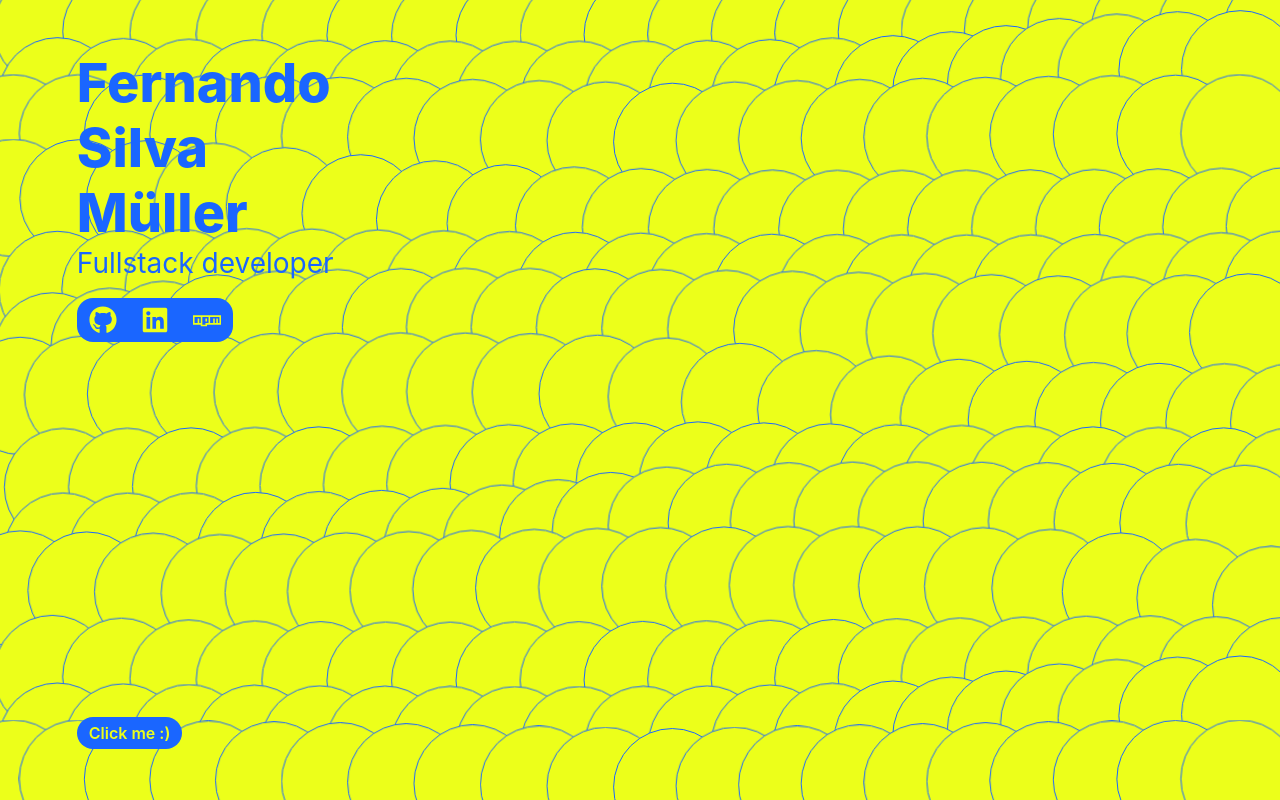
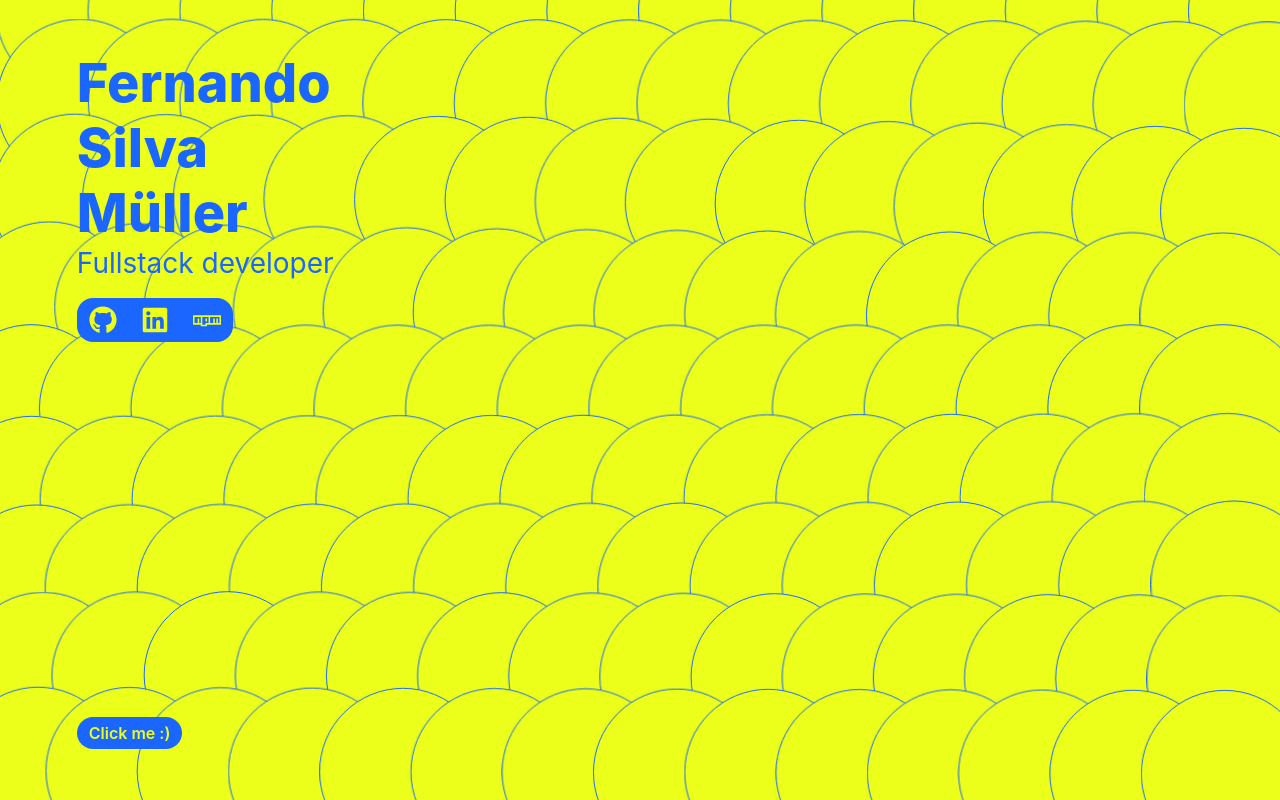
Before and after one commit to fdograph/silvamuller-rocks, a Svelte app: page / in a window 1280 px wide. Built offline with nearby package versions, Linux system fonts and the light colour scheme.

Commit message:
Improving waves animation

```diff
--- a/src/App.svelte
+++ b/src/App.svelte
@@ -9,7 +9,7 @@
     const themes = ['dark-lines', 'yellow', 'circles', 'waves', 'spirals'];
     type ThemeName = typeof themes[number];
 
-    const randomIndex = Math.floor(Math.random() * (themes.length - 1));
+    const randomIndex = 3 || Math.floor(Math.random() * (themes.length - 1));
     let currentTheme: ThemeName = themes[randomIndex];
 
     const flipTheme = () => {
--- a/src/backgrounds/waves.svelte
+++ b/src/backgrounds/waves.svelte
@@ -15,8 +15,8 @@
     const render = () => {
         const height = container.offsetHeight;
         const width = container.offsetWidth;
-        const ratio = width > height ? (width / height) : (height / width);
-        const outerRadius = ratio * 22;
+        const base = width > height ? width : height;
+        const outerRadius = 50 * (width / base);
         const gap = outerRadius / 3;
         const innerWidth = width - gap;
         const innerHeight = height - gap;
@@ -33,7 +33,7 @@
             const cx = (blockWidth * col) + (restX / 2);
             const cy = (blockWidth * row) + (restY / 2);
             const radius = innerRadius;
-            const delay = 60 * grid.length * -1;
+            const delay = 60 * (grid.length / 2) * -1;
             const size = blockWidth;
 
             grid.push({
@@ -68,7 +68,7 @@
 <style>
     @keyframes shakeIt {
         to {
-            transform: translateZ(0) translateY(2%) translateX(2%);
+            transform: translateZ(0) translateY(-2%) translateX(2%);
         }
     }
 
@@ -95,7 +95,7 @@
         transform: translateZ(0) translateY(0) translateX(0);
         transform-origin: var(--cx) var(--cy);
         animation-name: shakeIt;
-        animation-duration: 2000ms;
+        animation-duration: 4000ms;
         animation-timing-function: cubic-bezier(0.74, -2.1, 0.12, 2.82);
         animation-direction: alternate;
         animation-fill-mode: both;
```
